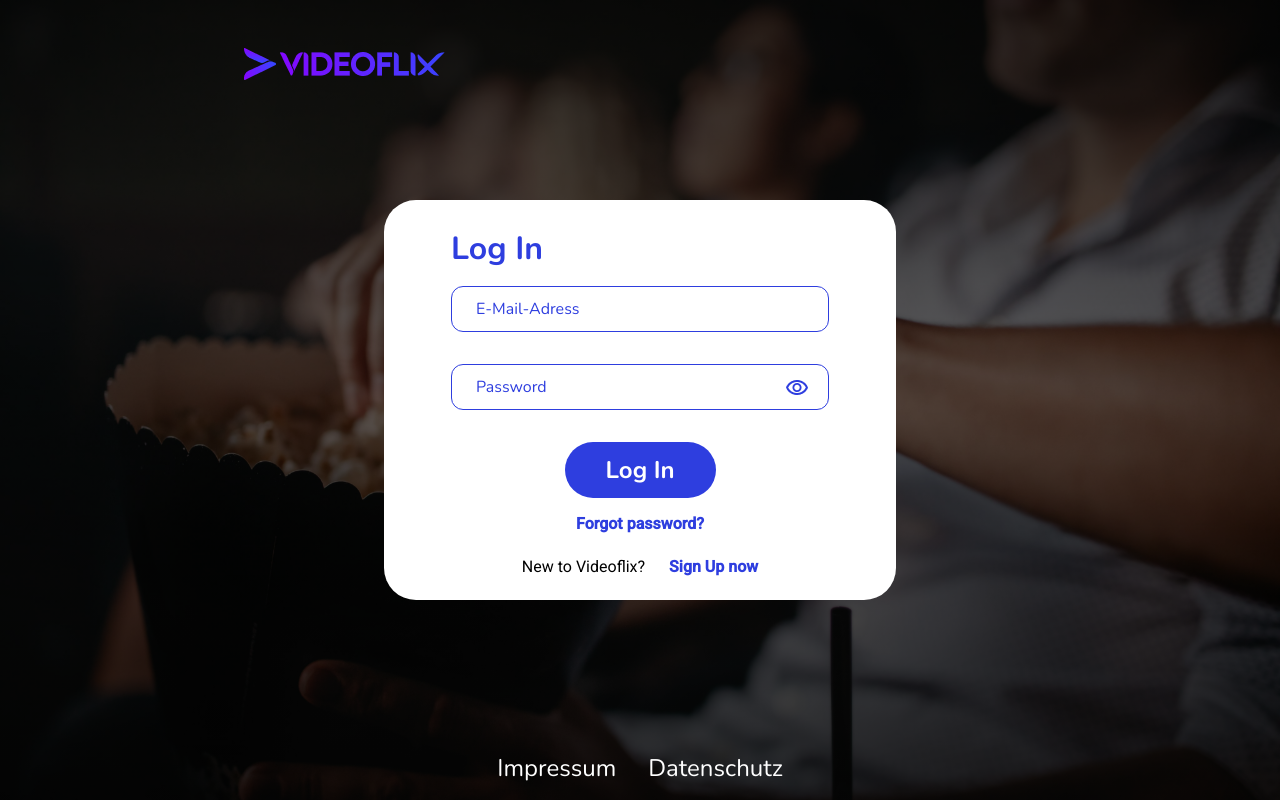
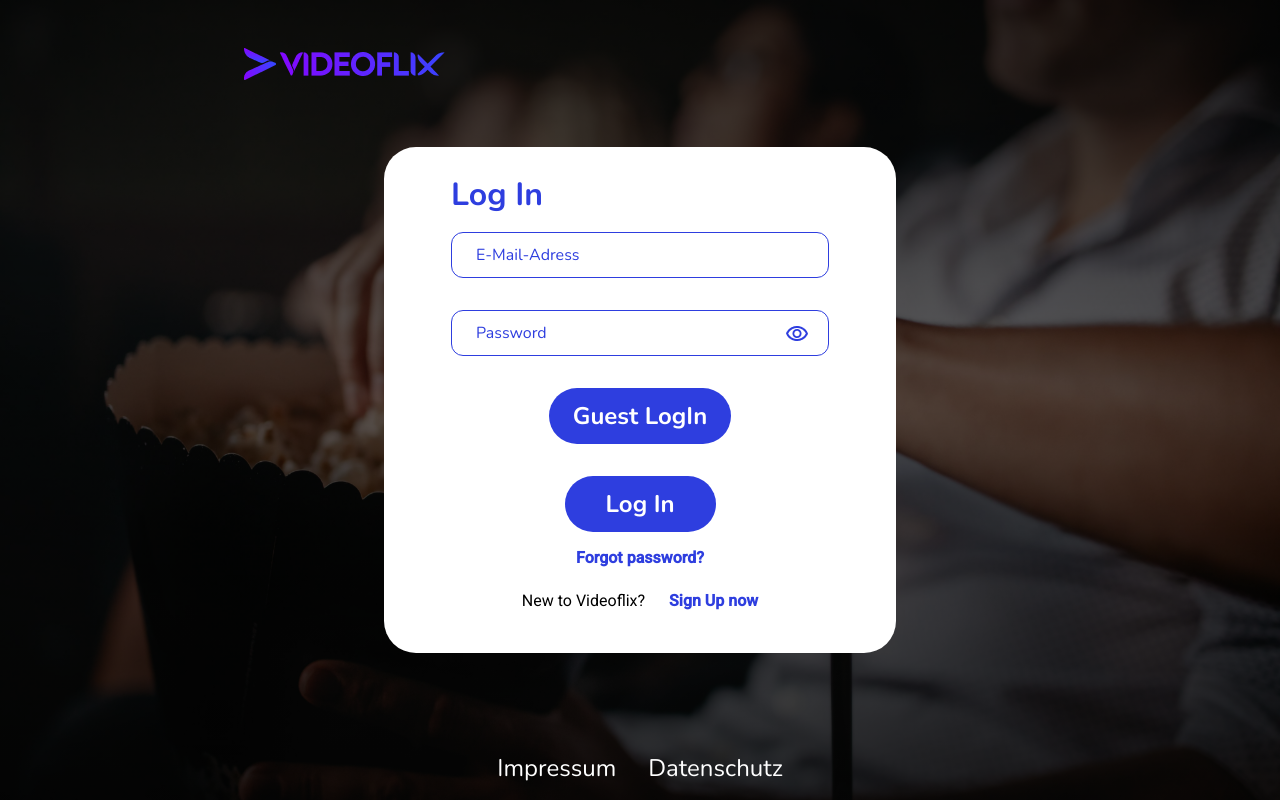
Before and after one commit to Jad134/videoflix-frontend, an Angular app: page /login in a window 1280 px wide. Built offline with nearby package versions, Linux system fonts and the light colour scheme.

Commit message:
add login button

```diff
--- a/src/app/login-page/login-dialog/login-dialog.component.html
+++ b/src/app/login-page/login-dialog/login-dialog.component.html
@@ -8,12 +8,14 @@
                 <form class="login-form" action="">
                     <input [(ngModel)]="sharedService.currentMail" name="email" placeholder="E-Mail-Adress"
                         class="login-email-input" type="email">
-                        <div class="pw-input-container">
-                            <input [(ngModel)]="password" name="password" placeholder="Password" class="login-password-input"
-                            [type]="isPasswordVisible ? 'text' : 'password'">
-                            <img (click)="togglePasswordVisibility()" class="visibility-icon" src="./assets/img/visibility.png" alt="">
-                        </div>
+                    <div class="pw-input-container">
+                        <input [(ngModel)]="password" name="password" placeholder="Password"
+                            class="login-password-input" [type]="isPasswordVisible ? 'text' : 'password'">
+                        <img (click)="togglePasswordVisibility()" class="visibility-icon"
+                            src="./assets/img/visibility.png" alt="">
+                    </div>
 
+                    <button (click)="guestLogIn()" class="login-button-guest">Guest LogIn</button>
                     <button (click)="logIn()" class="login-button">Log In</button>
                 </form>
                 <div class="link-container">
--- a/src/app/login-page/login-dialog/login-dialog.component.scss
+++ b/src/app/login-page/login-dialog/login-dialog.component.scss
@@ -15,12 +15,13 @@ section {
 .login-container-bg {
     background-color: white;
     /* padding: 138px; rausnehmen?*/
-    height: 50%;
+    height: 60%;
     width: 40%;
     display: flex;
     justify-content: center;
     align-items: baseline;
     border-radius: 32px;
+    min-height: fit-content;
 }
 
 .header {
@@ -117,6 +118,28 @@ section {
         /* Slightly darker red */
     }
 
+}
+
+
+.login-button-guest{
+
+    border: 0;
+    cursor: pointer;
+    font-size: 24px;
+    font-family: "Nunito";
+    border-radius: 40px;
+    background: rgb(46, 62, 223);
+    color: rgb(255, 255, 255);
+    font-weight: bold;
+    transition: background-color 0.3s ease;
+    gap: 8px;
+    padding: 12px 24px 12px 24px;
+
+
+    &:hover {
+        background: $button-hover;
+
+    }
 }
 
 .action-div {
@@ -248,7 +271,7 @@ gap: 24px;
     }
 
     .login-container-bg {
-        height: 45%;
+        height: 55%;
     }
 
     .action-div {
@@ -289,6 +312,6 @@ gap: 24px;
     }
 
     .login-container-bg {
-        height: 360px;
+        height: 460px;
     }
 }
--- a/src/app/login-page/login-dialog/login-dialog.component.ts
+++ b/src/app/login-page/login-dialog/login-dialog.component.ts
@@ -19,11 +19,11 @@ export class LoginDialogComponent {
     authServie = inject(AuthenticationService);
     password: any;
     mailOrPasswordWrong: boolean = false;
-    loading :boolean = false;
+    loading: boolean = false;
     hideLogInButton = true;
     isPasswordVisible: boolean = false;
 
-    constructor(private router: Router) {}
+    constructor(private router: Router) { }
 
 
     /**
@@ -40,7 +40,20 @@ export class LoginDialogComponent {
         });
     }
 
+
+    guestLogIn(){
+        this.loading = true;
+        this.authServie.login('doe@fakemail.de', 'guest2205')
+        this.authServie.getLogInStatus().subscribe((status: boolean) => {
+            if (status) {
+                this.mailOrPasswordWrong = true;
+                this.loading = false;
+            }
+        });
+    }
+
+
     togglePasswordVisibility() {
         this.isPasswordVisible = !this.isPasswordVisible;
-      }
+    }
 }
```
